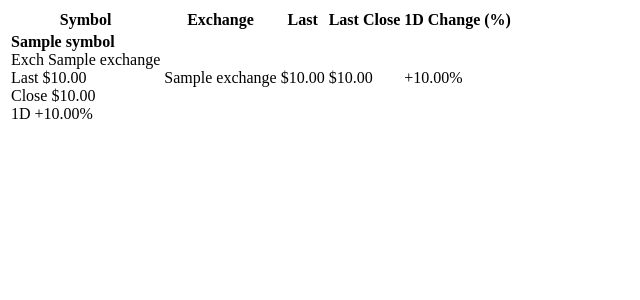
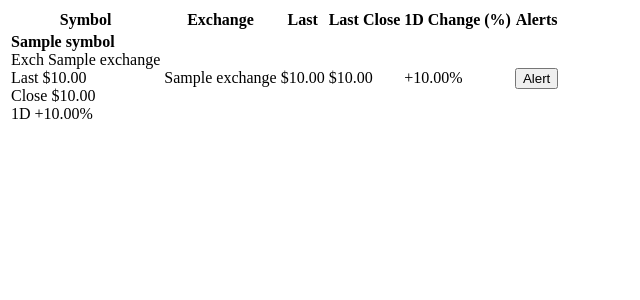
Before and after one commit to jdunnock/TickerTacker, a FastAPI app: template app/templates/_watchlist_table.html in a window 1280 px wide. Shown: the top 300 px of the page, without its empty margins (0-640 px from the left). Run offline with FastAPI, Linux system fonts and the light colour scheme; the template is opened without the code that fills it: most values are stand-ins (such as "Sample title", 1, 10 or a date in 2020).

Commit message:
Add Alerts column and button to watchlist table partial

```diff
--- a/app/templates/_watchlist_table.html
+++ b/app/templates/_watchlist_table.html
@@ -7,6 +7,7 @@
             <th class="col-last">Last</th>
             <th class="col-close">Last Close</th>
             <th class="col-change">1D Change (%)</th>
+            <th>Alerts</th>
         </tr>
     </thead>
     <tbody>
@@ -41,6 +42,9 @@
             <td class="col-change {% if item.change_pct >= 0 %}up{% else %}down{% endif %}">
                 {{ "%+.2f"|format(item.change_pct) }}%
             </td>
+            <td>
+                <button class="btn-alert" onclick="setAlert({{ item.id }}, '{{ item.instrument.symbol }}')">Alert</button>
+            </td>
         </tr>
         {% endfor %}
     </tbody>
```
